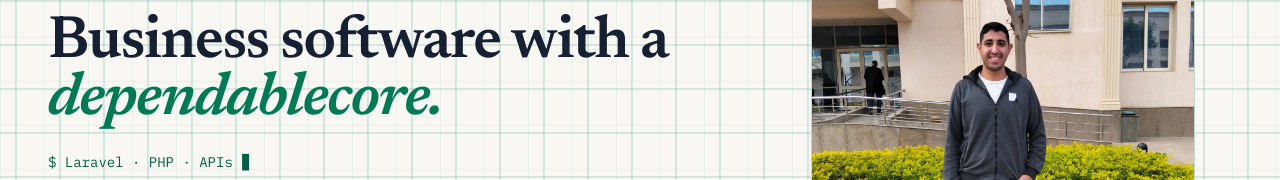
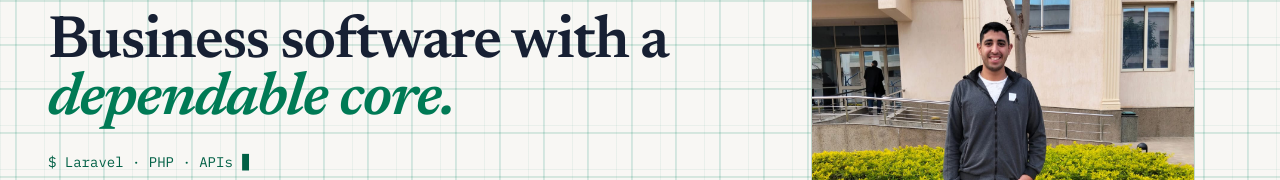
Before and after one commit to mohamed2nabil/my-portfolio-hub, a Next.js app: page /web-dev in a window 1280 px wide. Shown: the part 203-383 px from the top of the page. Built offline with nearby package versions, Linux system fonts and the light colour scheme.

Commit message:
fix: retain proper inter-word spacing in animated headings

```diff
--- a/src/components/LetterReveal.jsx
+++ b/src/components/LetterReveal.jsx
@@ -26,6 +26,7 @@ export default function LetterReveal({ text, className = "" }) {
           {character}
         </motion.span>;
       })}
+      {wi < words.length - 1 && <span aria-hidden="true">&nbsp;</span>}
     </span>)}
   </span>;
 }
```
